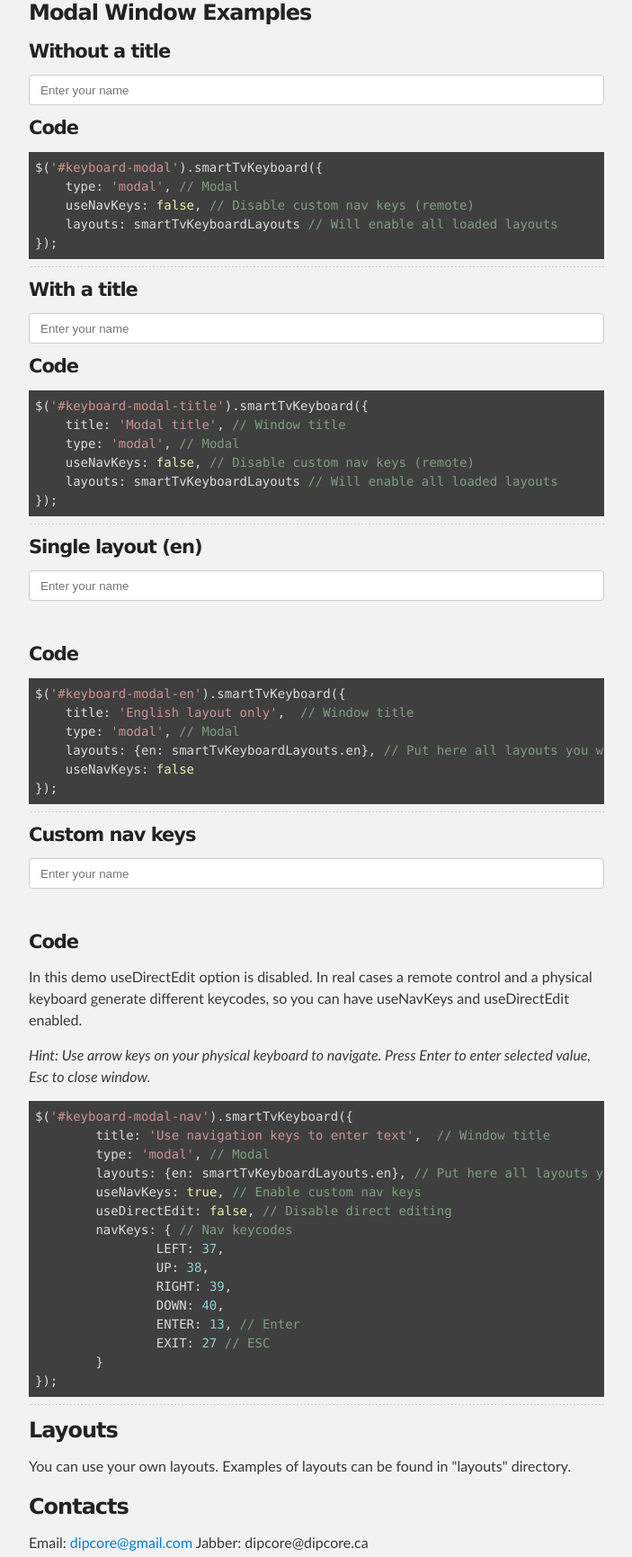
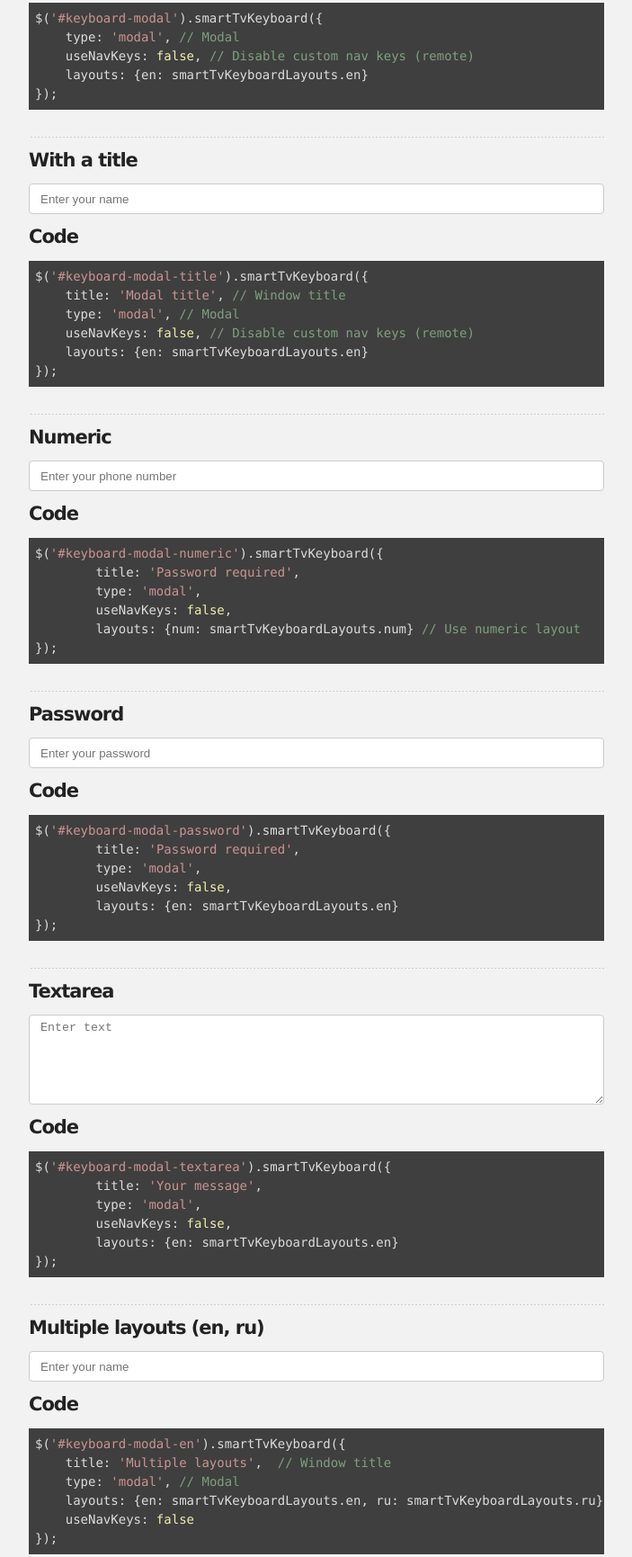
Before and after one commit to dipcore/smart-tv-keyboard, a plain HTML site: page index.html in a window 1280 px wide. Shown: the part 837-2568 px from the top of the page at 90% size, without its empty margins (288-991 px from the left). Drawn offline with nearby package versions, Linux system fonts and the light colour scheme.

Commit message:
examples added

```diff
--- a/assets/smartTvKeyboard/Gruntfile.js
+++ b/assets/smartTvKeyboard/Gruntfile.js
@@ -45,17 +45,30 @@ module.exports = function(grunt) {
 
 		copy: {
 			main: {
-	    files: [
-        	{src: ['src/css/main.css'], dest: 'dist/css/smartTvKeyboard.css'},
-        	{expand: true, cwd: 'src/', src: ['layouts/**'], dest: 'dist/'}
-	    ]
+				files: [{
+					src: ['src/css/light.css'],
+					dest: 'dist/css/smart-tv-keyboard-light.css'
+				}, {
+					src: ['src/css/dark.css'],
+					dest: 'dist/css/smart-tv-keyboard-dark.css'
+				}, {
+					expand: true,
+					cwd: 'src/',
+					src: ['layouts/**'],
+					dest: 'dist/'
+				}]
 			}
 		},
 
 		cssmin: {
-       main: {
-         src:['dist/css/smartTvKeyboard.css'],
-         dest:'dist/css/smartTvKeyboard.min.css'
+			target: {
+				files: [{
+					expand: true,
+					cwd: 'dist/css',
+					src: ['*.css', '!*.min.css'],
+					dest: 'dist/css',
+					ext: '.min.css'
+				}]
 			}
 		},
 
--- a/assets/smartTvKeyboard/bower.json
+++ b/assets/smartTvKeyboard/bower.json
@@ -1,6 +1,6 @@
 {
   "name": "smartTvKeyboard",
-  "version": "0.0.9",
+  "version": "1.0.1",
   "main": "dist/smartTvKeyboard.min.js",
   "ignore": [
     "**/.*",
--- a/assets/smartTvKeyboard/package.json
+++ b/assets/smartTvKeyboard/package.json
@@ -15,6 +15,7 @@
   "devDependencies": {
     "grunt-contrib-concat": "~0.3.0",
     "grunt-contrib-jshint": "latest",
+    "grunt-contrib-cssmin": "latest",
     "grunt-contrib-uglify": "~0.2.4",
     "grunt": "~0.4.1",
     "grunt-contrib-watch": "~0.5.3",
--- a/index.html
+++ b/index.html
@@ -12,7 +12,7 @@
 
 
 	<!-- Smart TV Keyboard Styles -->
-	<link rel="stylesheet" type="text/css" media="screen" href="assets/smartTvKeyboard/dist/css/smartTvKeyboard.min.css">
+	<link rel="stylesheet" type="text/css" media="screen" href="assets/smartTvKeyboard/dist/css/smart-tv-keyboard-dark.min.css">
 	<!-- Smart TV Keyboard Scripts -->
 
 	<script src="https://ajax.googleapis.com/ajax/libs/jquery/1.11.3/jquery.min.js"></script>
@@ -21,7 +21,9 @@
 
 	<!-- Smart TV Keyboard lib and layouts -->
 	<script type="text/javascript" src="assets/smartTvKeyboard/dist/layouts/en.js"></script>
+	<script type="text/javascript" src="assets/smartTvKeyboard/dist/layouts/en-boxed.js"></script>
 	<script type="text/javascript" src="assets/smartTvKeyboard/dist/layouts/ru.js"></script>
+	<script type="text/javascript" src="assets/smartTvKeyboard/dist/layouts/num.js"></script>
 
 	<script type="text/javascript" src="assets/smartTvKeyboard/dist/smartTvKeyboard.min.js"></script>
 	<!-- Smart TV Keyboard lib and layouts -->
@@ -53,22 +55,16 @@
 
 			<p>Smart TV Keyboard is a simple virtual keyboard for smart TVs. Optimized for using with TV remote control. Current version requires JQuery or Zepto. The latest version without extenal dependencies is <strong>v0.0.7</strong></p>
 
-
-			<h3>Inline Examples</h3>
+			<h3>Inline Example</h3>
 
 			<div class="margin-bottom-5">
-				<input id="sampleInput" type="text" class="keyboard" placeholder="Enter your name"><br>
-			</div>
-			<div class="margin-bottom-5">
-				<input type="password" class="keyboard" placeholder="Enter your passowrd"> <br>
-			</div>
-			<div class="margin-bottom-5">
-				<textarea class="keyboard" placeholder="Enter text"></textarea>
+				Your name <input type="text" class="keyboard" placeholder="Enter your name">
 			</div>
 			<h4>Code</h4>
 <pre><code class="js">$('.keyboard').smartTvKeyboard({
 	layouts: smartTvKeyboardLayouts
 });	</code></pre>
+
 			<hr />
 
 			<h3>Modal Window Examples</h3>
@@ -79,10 +75,9 @@
 <pre><code class="js">$('#keyboard-modal').smartTvKeyboard({
     type: 'modal', // Modal
     useNavKeys: false, // Disable custom nav keys (remote)
-    layouts: smartTvKeyboardLayouts // Will enable all loaded layouts
+    layouts: {en: smartTvKeyboardLayouts.en}
 });</code></pre>
 			<hr />
-
 
 			<h4>With a title</h4>
 			<input type="text" id="keyboard-modal-title" placeholder="Enter your name">
@@ -91,23 +86,56 @@
     title: 'Modal title', // Window title
     type: 'modal', // Modal
     useNavKeys: false, // Disable custom nav keys (remote)
-    layouts: smartTvKeyboardLayouts // Will enable all loaded layouts
+    layouts: {en: smartTvKeyboardLayouts.en}
 });</code></pre>
 			<hr />
 
-			<h4>Single layout (en)</h4>
-			<input type="text" id="keyboard-modal-en" placeholder="Enter your name"></br>
+			<h4>Numeric</h4>
+			<input type="text" id="keyboard-modal-numeric" placeholder="Enter your phone number">
+			<h4>Code</h4>
+			<pre><code class="js">$('#keyboard-modal-numeric').smartTvKeyboard({
+	title: 'Password required',
+	type: 'modal',
+	useNavKeys: false,
+	layouts: {num: smartTvKeyboardLayouts.num} // Use numeric layout
+});</code></pre>
+			<hr />
+
+			<h4>Password</h4>
+			<input type="password" id="keyboard-modal-password" placeholder="Enter your password">
+			<h4>Code</h4>
+			<pre><code class="js">$('#keyboard-modal-password').smartTvKeyboard({
+	title: 'Password required',
+	type: 'modal',
+	useNavKeys: false,
+	layouts: {en: smartTvKeyboardLayouts.en}
+});</code></pre>
+			<hr />
+
+			<h4>Textarea</h4>
+			<textarea id="keyboard-modal-textarea" placeholder="Enter text"></textarea>
+			<h4>Code</h4>
+			<pre><code class="js">$('#keyboard-modal-textarea').smartTvKeyboard({
+	title: 'Your message',
+	type: 'modal',
+	useNavKeys: false,
+	layouts: {en: smartTvKeyboardLayouts.en}
+});	</code></pre>
+			<hr />
+
+			<h4>Multiple layouts (en, ru)</h4>
+			<input type="text" id="keyboard-modal-multiple" placeholder="Enter your name">
 			<h4>Code</h4>
 			<pre><code class="js">$('#keyboard-modal-en').smartTvKeyboard({
-    title: 'English layout only',  // Window title
+    title: 'Multiple layouts',  // Window title
     type: 'modal', // Modal
-    layouts: {en: smartTvKeyboardLayouts.en}, // Put here all layouts you want to use
+    layouts: {en: smartTvKeyboardLayouts.en, ru: smartTvKeyboardLayouts.ru}, // Put here all layouts you want to use
     useNavKeys: false
 });</code></pre>
 			<hr />
 
 			<h4>Custom nav keys</h4>
-			<input type="text" id="keyboard-modal-nav" placeholder="Enter your name"></br>
+			<input type="text" id="keyboard-modal-nav" placeholder="Enter your name">
 			<h4>Code</h4>
 			<p>In this demo useDirectEdit option is disabled. In real cases a remote control and a physical keyboard generate different keycodes,
 			so you can have useNavKeys and useDirectEdit enabled.</p>
@@ -130,11 +158,21 @@
 });</code></pre>
 			<hr />
 
-
+			<h4>Boxed layouts (en)</h4>
+			<p>This layout example is optimized for remote control input</p>
+			<input type="text" id="keyboard-modal-boxed" placeholder="Enter your name">
+			<h4>Code</h4>
+			<pre><code class="js">$('#keyboard-modal-boxed').smartTvKeyboard({
+    title: 'Boxed layout',  // Window title
+    type: 'modal', // Modal
+    layouts: {en: smartTvKeyboardLayouts.enBoxed},
+    useNavKeys: false
+});</code></pre>
+			<hr />
 
 			<h3>Layouts</h3>
 
-			<p>You can use your own layouts. Examples of layouts can be found in "layouts" directory.</p>
+			<p>You can use your own layouts. Examples of layout martix can be found in "layouts" directory.</p>
 
 			<h3>Contacts</h3>
 
@@ -154,23 +192,45 @@
 	<script>
 		$('document').ready(function(){
 			$('.keyboard').smartTvKeyboard({
-				layouts: smartTvKeyboardLayouts
+				useNavKeys: false,
+				layouts: {en: smartTvKeyboardLayouts.en, ru: smartTvKeyboardLayouts.ru}
+			});
+			$('#keyboard-numeric').smartTvKeyboard({
+				useNavKeys: false,
+				layouts: {num: smartTvKeyboardLayouts.num}
 			});
 			$('#keyboard-modal').smartTvKeyboard({
 				type: 'modal',
 				useNavKeys: false,
-				layouts: smartTvKeyboardLayouts
+				layouts: {en: smartTvKeyboardLayouts.en, ru: smartTvKeyboardLayouts.ru}
 			});
 			$('#keyboard-modal-title').smartTvKeyboard({
 				title: 'Modal title',
 				type: 'modal',
 				useNavKeys: false,
-				layouts: smartTvKeyboardLayouts
+				layouts: {en: smartTvKeyboardLayouts.en, ru: smartTvKeyboardLayouts.ru}
 			});
-			$('#keyboard-modal-en').smartTvKeyboard({
-				title: 'English layout only',
+			$('#keyboard-modal-numeric').smartTvKeyboard({
 				type: 'modal',
-				layouts: {en: smartTvKeyboardLayouts.en},
+				useNavKeys: false,
+				layouts: {num: smartTvKeyboardLayouts.num} // Use numeric layout
+			});
+			$('#keyboard-modal-password').smartTvKeyboard({
+				title: 'Password required',
+				type: 'modal',
+				useNavKeys: false,
+				layouts: {en: smartTvKeyboardLayouts.en}
+			});
+			$('#keyboard-modal-textarea').smartTvKeyboard({
+				title: 'Your message',
+				type: 'modal',
+				useNavKeys: false,
+				layouts: {en: smartTvKeyboardLayouts.en}
+			});
+			$('#keyboard-modal-multiple').smartTvKeyboard({
+				title: 'Multiple layouts',
+				type: 'modal',
+				layouts: {en: smartTvKeyboardLayouts.en, ru: smartTvKeyboardLayouts.ru}, // Put here all layouts you want to use
 				useNavKeys: false
 			});
 			$('#keyboard-modal-nav').smartTvKeyboard({
@@ -187,6 +247,12 @@
 					ENTER: 13, // Enter
 					EXIT: 27 // ESC
 				}
+			});
+			$('#keyboard-modal-boxed').smartTvKeyboard({
+			    title: 'Boxed layout',  // Window title
+			    type: 'modal', // Modal
+			    layouts: {en: smartTvKeyboardLayouts.enBoxed},
+			    useNavKeys: false
 			});
 		});
 	</script>
--- a/stylesheets/stylesheet.css
+++ b/stylesheets/stylesheet.css
@@ -200,7 +200,7 @@ dl p {
 
 hr {
     height: 1px;
-    margin-bottom: 5px;
+    margin: 30px 0 10px 0;
     border: none;
     background: url('../images/bg_hr.png') repeat-x center;
 }
```
Also changed, not shown: assets/smartTvKeyboard/.bower.json (added), assets/smartTvKeyboard/dist/css/smart-tv-keyboard-dark.css, assets/smartTvKeyboard/dist/css/smart-tv-keyboard-dark.min.css (added), assets/smartTvKeyboard/dist/css/smart-tv-keyboard-light.css (added), assets/smartTvKeyboard/dist/css/smart-tv-keyboard-light.min.css (added), assets/smartTvKeyboard/dist/css/smartTvKeyboard.min.css (deleted), assets/smartTvKeyboard/dist/langs/eng.js (deleted), assets/smartTvKeyboard/dist/langs/rus.js (deleted), assets/smartTvKeyboard/dist/layouts/en-boxed.js (added), assets/smartTvKeyboard/dist/layouts/en.js, assets/smartTvKeyboard/dist/layouts/num.js (added), assets/smartTvKeyboard/dist/layouts/ru.js, assets/smartTvKeyboard/dist/smartTvKeyboard.js, assets/smartTvKeyboard/dist/smartTvKeyboard.min.js. Lines whose indentation alone changed are shown as unchanged.
